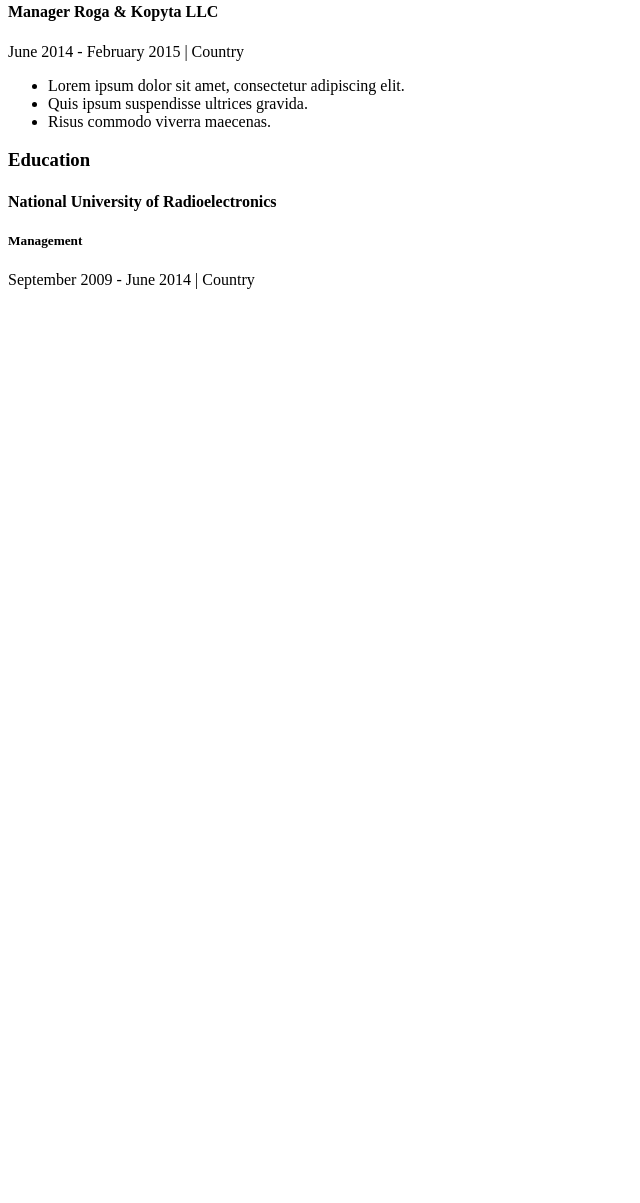
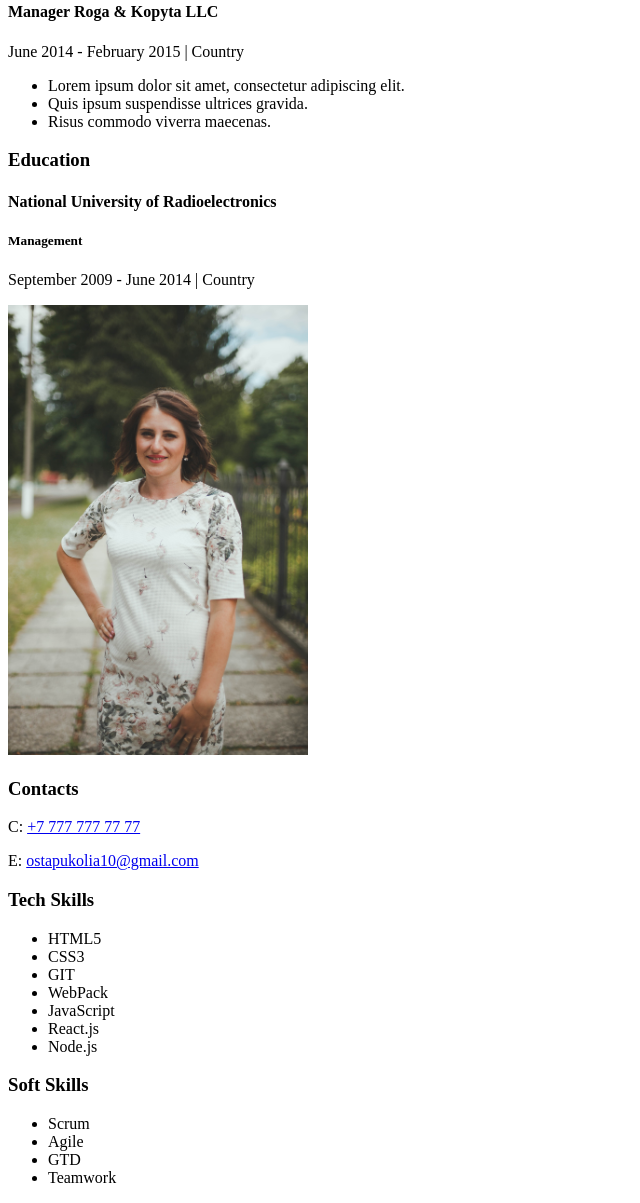
Before and after one commit to OstapukOlha/Resume, a plain HTML site: page index.html in a window 1280 px wide. Shown: the part 650-1853 px from the top of the page, without its empty margins (0-640 px from the left). Before the commit the page ends 955 px from the top, so only its background shows below. Drawn offline with Linux system fonts and the light colour scheme.

Commit message:
second index

```diff
--- a/index.html
+++ b/index.html
@@ -14,7 +14,7 @@
            <!-- About user -->
            <div>
             <h2>Front-End Developer</h2>
-            <h1>Anton Chornyi</h1>
+            <h1>Olha Ostapuk</h1>
             <p>Lorem ipsum dolor sit amet, consectetur adipiscing elit, sed do eiusmod tempor incididunt ut labore et dolore magna aliqua. Quis ipsum suspendisse ultrices gravida. Risus commodo viverra maecenas accumsan lacus vel facilisis.</p>
            </div>
            <!-- Projects -->
@@ -83,7 +83,41 @@
            </div>
        </div>
         <!-- Sidebar -->
-       <aside></aside>
+
+       <aside>
+           <img width="300" src="img/IMG_1857.jpg" alt="photo">
+           <!-- Contacts -->
+           <div>
+               <h3>Contacts</h3>
+               <div>
+                   <p>C: <a href="+77777777777">+7 777 777 77 77</a></p>
+                   <p>E: <a href="ostapukolia10@gmail.com">ostapukolia10@gmail.com</a></p>
+               </div>
+           </div>
+           <!-- Tech scills -->
+           <div>
+               <h3>Tech Skills</h3>
+               <ul>
+                   <li>HTML5</li>
+                   <li>CSS3</li>
+                   <li>GIT</li>
+                   <li>WebPack</li>
+                   <li>JavaScript</li>
+                   <li>React.js</li>
+                   <li>Node.js</li>
+               </ul>
+           </div>
+           <!-- Soft Skills -->
+           <div>
+               <h3>Soft Skills</h3>
+               <ul>
+                   <li>Scrum</li>
+                   <li>Agile</li>
+                   <li>GTD</li>
+                   <li>Teamwork</li>
+               </ul>
+           </div>
+       </aside>
    </div>
 </body>
 </html>
```
Also changed, not shown: img/IMG_1857.jpg (added), 3 other files.
